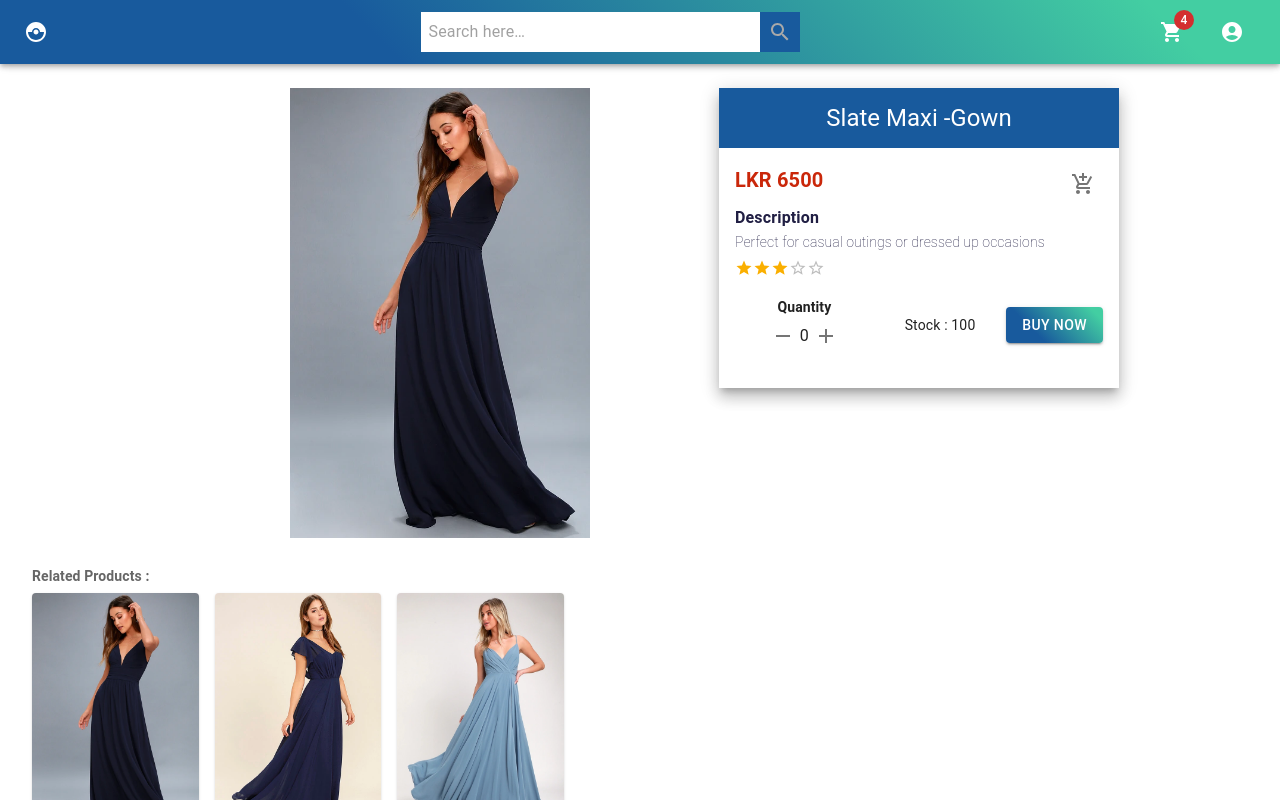
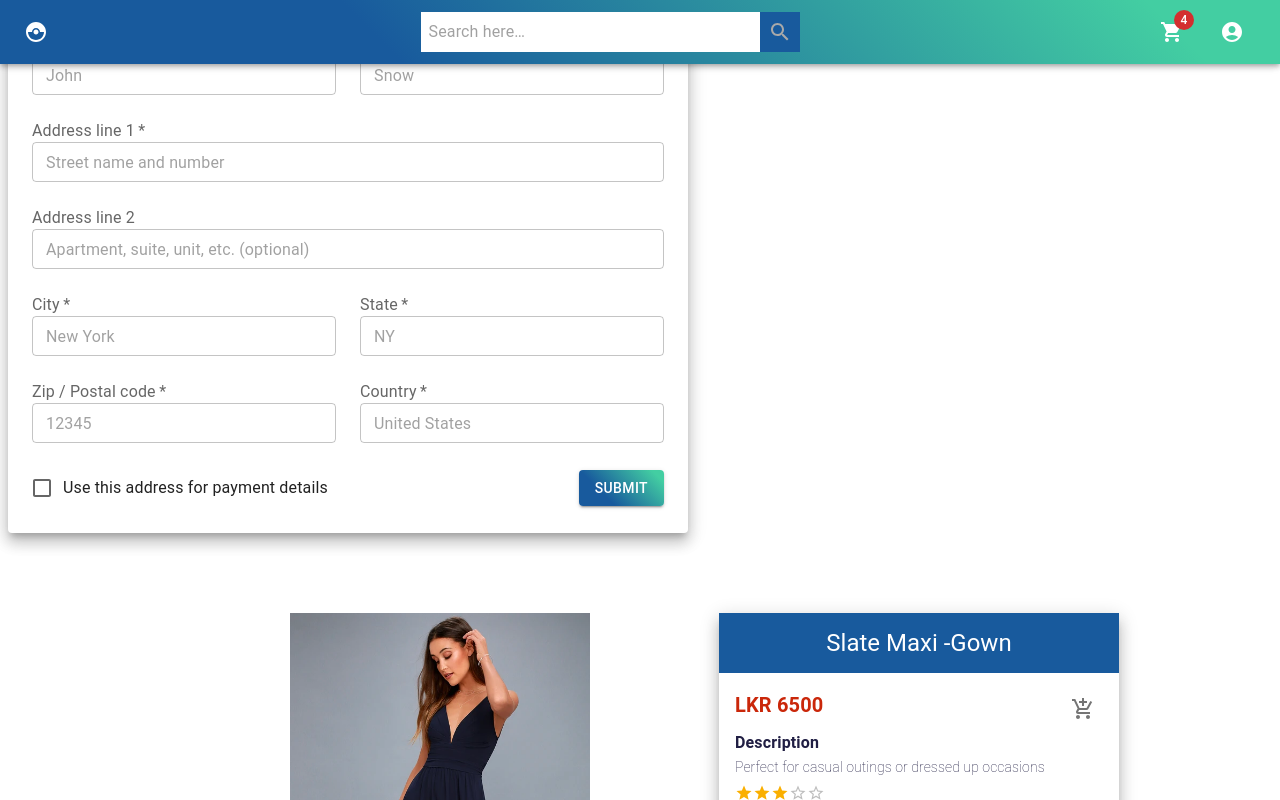
Before and after one commit to Raveesha-Induwara/Online-Shopping-System, a React (Vite) app in the folder oss-frontend/: page /productDetails in a window 1280 px wide. Shown: the top 800 px of the page. Built offline with nearby package versions, Linux system fonts and the light colour scheme.

Commit message:
Delivery Details Input Form implemented

```diff
--- a/oss-frontend/package.json
+++ b/oss-frontend/package.json
@@ -18,6 +18,7 @@
     "axios": "^1.7.7",
     "react": "^18.3.1",
     "react-dom": "^18.3.1",
+    "react-hook-form": "^7.53.2",
     "react-router-dom": "^6.28.0"
   },
   "devDependencies": {
--- a/oss-frontend/src/App.tsx
+++ b/oss-frontend/src/App.tsx
@@ -11,6 +11,7 @@ import { Routes, Route, BrowserRouter } from "react-router-dom";
 import ProductDetails from "./Pages/ProductDetails.tsx";
 import MyCart from "./Pages/MyCart.tsx";
 import MyOrders from "./Pages/MyOrders.tsx";
+import { DeliveryDetailsInputForm } from "./Components/DeliveryDetailsInputForm.tsx";
 
 function App() {
   const [count, setCount] = useState(0);
@@ -55,6 +56,8 @@ function App() {
       /> */}
       {/* <RelatedProductList items={list} /> */}
 
+      <DeliveryDetailsInputForm />
+
       <BrowserRouter>
         <Routes>
           <Route path="/productDetails" element={<ProductDetails />}></Route>
--- /dev/null
+++ b/oss-frontend/src/Components/DeliveryDetailsInputForm.tsx
@@ -0,0 +1,175 @@
+import * as React from "react";
+
+import Checkbox from "@mui/material/Checkbox";
+import FormControlLabel from "@mui/material/FormControlLabel";
+import FormLabel from "@mui/material/FormLabel";
+import Grid from "@mui/material/Grid2";
+import OutlinedInput from "@mui/material/OutlinedInput";
+import { styled } from "@mui/system";
+import { Card, Paper, Box } from "@mui/material";
+import { PrimaryButton } from "./PrimaryButton";
+import { useForm } from "react-hook-form";
+
+const FormGrid = styled(Grid)(() => ({
+  display: "flex",
+  flexDirection: "column",
+}));
+
+export const DeliveryDetailsInputForm = () => {
+  const { register, handleSubmit } = useForm();
+
+  const onSubmit = handleSubmit((data) => alert(JSON.stringify(data)));
+
+  return (
+    <Paper
+      elevation={10}
+      sx={{
+        height: "75%",
+        width: "50%",
+        padding: 3,
+      }}
+    >
+      <form onSubmit={onSubmit}>
+        <Grid container spacing={3}>
+          <FormGrid size={{ xs: 12, md: 6 }}>
+            <FormLabel htmlFor="first-name" required>
+              First name
+            </FormLabel>
+            <OutlinedInput
+              id="first-name"
+              // name="first-name"
+              type="name"
+              placeholder="John"
+              autoComplete="first name"
+              required
+              size="small"
+              {...register("first-name", { required: true })}
+            />
+          </FormGrid>
+          <FormGrid size={{ xs: 12, md: 6 }}>
+            <FormLabel htmlFor="last-name" required>
+              Last name
+            </FormLabel>
+            <OutlinedInput
+              id="last-name"
+              // name="last-name"
+              type="last-name"
+              placeholder="Snow"
+              autoComplete="last name"
+              required
+              size="small"
+              {...register("last-name", { required: true })}
+            />
+          </FormGrid>
+          <FormGrid size={{ xs: 12 }}>
+            <FormLabel htmlFor="address1" required>
+              Address line 1
+            </FormLabel>
+            <OutlinedInput
+              id="address1"
+              // name="address1"
+              type="address1"
+              placeholder="Street name and number"
+              autoComplete="shipping address-line1"
+              required
+              size="small"
+              {...register("address1", { required: true })}
+            />
+          </FormGrid>
+          <FormGrid size={{ xs: 12 }}>
+            <FormLabel htmlFor="address2">Address line 2</FormLabel>
+            <OutlinedInput
+              id="address2"
+              // name="address2"
+              type="address2"
+              placeholder="Apartment, suite, unit, etc. (optional)"
+              autoComplete="shipping address-line2"
+              required
+              size="small"
+              {...register("address2", { required: true })}
+            />
+          </FormGrid>
+          <FormGrid size={{ xs: 6 }}>
+            <FormLabel htmlFor="city" required>
+              City
+            </FormLabel>
+            <OutlinedInput
+              id="city"
+              // name="city"
+              type="city"
+              placeholder="New York"
+              autoComplete="City"
+              required
+              size="small"
+              {...register("city", { required: true })}
+            />
+          </FormGrid>
+          <FormGrid size={{ xs: 6 }}>
+            <FormLabel htmlFor="state" required>
+              State
+            </FormLabel>
+            <OutlinedInput
+              id="state"
+              // name="state"
+              type="state"
+              placeholder="NY"
+              autoComplete="State"
+              required
+              size="small"
+              {...register("state", { required: true })}
+            />
+          </FormGrid>
+          <FormGrid size={{ xs: 6 }}>
+            <FormLabel htmlFor="zip" required>
+              Zip / Postal code
+            </FormLabel>
+            <OutlinedInput
+              id="zip"
+              // name="zip"
+              type="zip"
+              placeholder="12345"
+              autoComplete="shipping postal-code"
+              required
+              size="small"
+              {...register("zip", { required: true })}
+            />
+          </FormGrid>
+          <FormGrid size={{ xs: 6 }}>
+            <FormLabel htmlFor="country" required>
+              Country
+            </FormLabel>
+            <OutlinedInput
+              id="country"
+              // name="country"
+              type="country"
+              placeholder="United States"
+              autoComplete="shipping country"
+              required
+              size="small"
+              {...register("country", { required: true })}
+            />
+          </FormGrid>
+          <Box
+            sx={{
+              display: "flex",
+              flexGrow: 1,
+              flexDirection: "row",
+              justifyContent: "space-between",
+              alignItems: "center",
+            }}
+          >
+            <FormGrid size={{ xs: 12 }}>
+              <FormControlLabel
+                control={<Checkbox name="saveAddress" value="yes" />}
+                label="Use this address for payment details"
+              />
+            </FormGrid>
+            <Box>
+              <PrimaryButton title="submit" onClick={onSubmit} type="submit" />
+            </Box>
+          </Box>
+        </Grid>
+      </form>
+    </Paper>
+  );
+};
--- a/oss-frontend/src/Components/PrimaryButton.tsx
+++ b/oss-frontend/src/Components/PrimaryButton.tsx
@@ -3,15 +3,19 @@ import React from "react";
 
 interface buttonProps {
   title: string;
+  onClick: () => {};
+  type?: "submit";
 }
 
-export const PrimaryButton = ({ title }: buttonProps) => {
+export const PrimaryButton = ({ title, onClick, type }: buttonProps) => {
   return (
     <Button
       variant="contained"
       sx={{
         background: "linear-gradient(45deg, #185A9D 30%, #43CEA2 90%)",
       }}
+      onClick={onClick}
+      type={type}
     >
       {title}
     </Button>
--- a/oss-frontend/src/Components/ProductDetailsCard.tsx
+++ b/oss-frontend/src/Components/ProductDetailsCard.tsx
@@ -17,6 +17,8 @@ export const ProductDetailsCard = ({
   rating,
 }: ProductDetailsCardProps) => {
   const [count, setCount] = useState(0);
+
+  const navigateToPaymentDetails = () => {};
   return (
     <Paper
       elevation={10}
@@ -139,7 +141,10 @@ export const ProductDetailsCard = ({
               </Box>
             </Box>
             <Box>
-              <PrimaryButton title="Buy now" />
+              <PrimaryButton
+                title="Buy now"
+                onClick={async () => navigateToPaymentDetails()}
+              />
             </Box>
           </Box>
         </Box>
```
Also changed, not shown: 1 other file (tests, documents, lock files or other folders).
